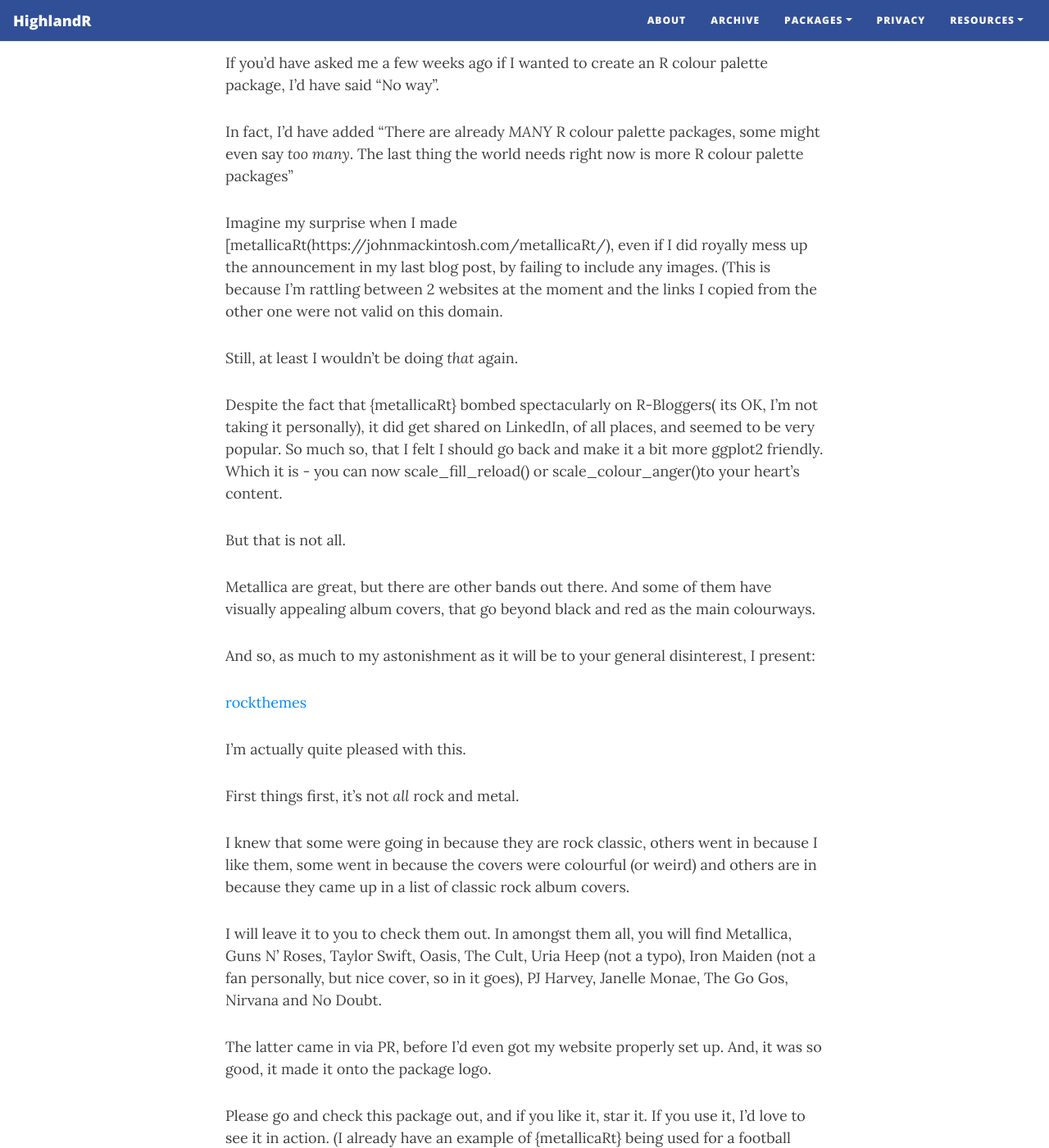
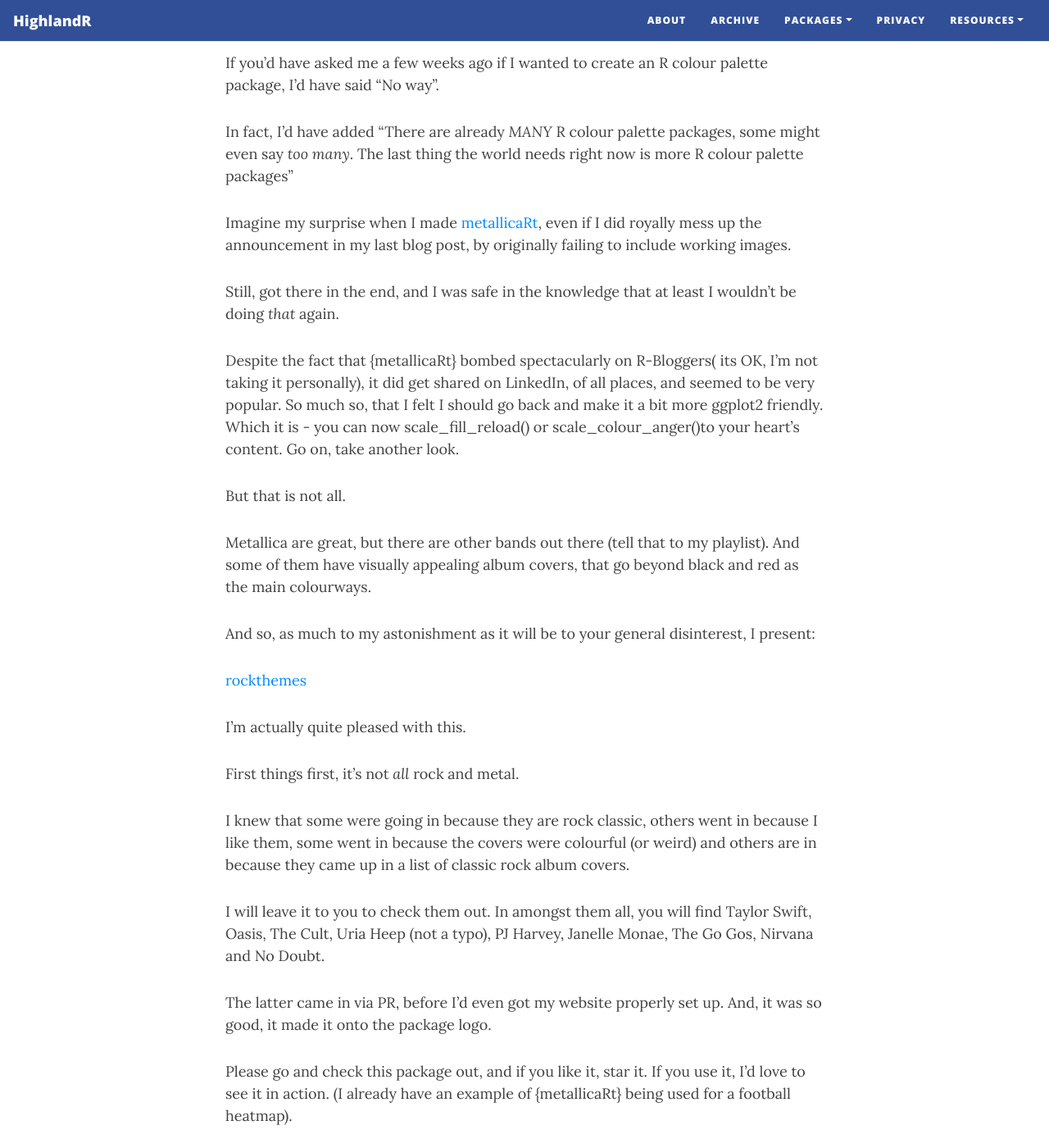
Before and after one commit to johnmackintosh/johnmackintosh.github.io, a Jekyll site: the page built from _posts/2020-10-18-rockthemes.md, in a window 1280 px wide and 1400 px high, scrolled down 217 px. Shown: the whole window at 82% size. Built offline with Jekyll 4.4.1, drawn with Linux system fonts in a browser that asks for light colours; nearby versions of some CDN libraries; some of the changed text lies outside the part shown.

Commit message:
Update 2020-10-18-rockthemes.md

```diff
--- a/_posts/2020-10-18-rockthemes.md
+++ b/_posts/2020-10-18-rockthemes.md
@@ -6,19 +6,18 @@
 "There are already *MANY* R colour palette packages, some might even say _too many_.
 The last thing the world needs right now is more R colour palette packages"
 
-Imagine my surprise when I made [metallicaRt(https://johnmackintosh.com/metallicaRt/), even if I did royally mess up the announcement in my last blog post, by failing to include any images.
-(This is because I'm rattling between 2 websites at the moment and the links I copied from the other one were not valid on this domain.
+Imagine my surprise when I made [metallicaRt](https://johnmackintosh.com/metallicaRt/), even if I did royally mess up the announcement in my last blog post, by originally failing to include working images.
 
-Still, at least I wouldn't be doing *that* again.
-
+Still, got there in the end, and I was safe in the knowledge that at least I wouldn't be doing *that* again.
 
 Despite the fact that {metallicaRt} bombed spectacularly on  R-Bloggers( its OK, I'm not taking it personally), it did get shared on LinkedIn, of all places, and seemed to be very popular. So much so, that I felt I should go back and make it a bit more ggplot2 friendly.
 Which it is -  you can now scale_fill_reload() or scale_colour_anger()to your heart's content.
+Go on, take another look.
 
 
 But that is not all.
 
-Metallica are great, but there are other bands out there.
+Metallica are great, but there are other bands out there (tell that to my playlist).
 And some of them have visually appealing album covers, that go beyond black and red as the main colourways.
 
 And so, as much to my astonishment as it will be to your general disinterest, I present:
@@ -32,7 +31,7 @@
 I knew that some were going in because they are rock classic, others went in because I like them, some went in because the covers were colourful (or weird) and others are in because they came up in a list of classic rock album covers.
 
 I will leave it to you to check them out.
-In amongst them all, you will find Metallica, Guns N' Roses, Taylor Swift, Oasis, The Cult, Uria Heep (not a typo), Iron Maiden (not a fan personally, but nice cover, so in it goes), PJ Harvey, Janelle Monae, The Go Gos, Nirvana and  No Doubt.
+In amongst them all, you will find Taylor Swift, Oasis, The Cult, Uria Heep (not a typo),  PJ Harvey, Janelle Monae, The Go Gos, Nirvana and  No Doubt.
 
 The latter came in via PR, before I'd even got my website properly set up.
 And, it was so good, it made it onto the package logo.
@@ -40,3 +39,14 @@
 
 Please go and check this package out, and if you like it, star it.
 If you use it,  I'd love to see it in action.  (I already have an example of {metallicaRt} being used for a football heatmap).
+
+
+Of course, it wasn't all just mucking about looking at album pictures and making palettes.
+I also managed to use github actions to run package checks, which I've done before, but what I really wanted was to automate the rendering of the readme, and the building of the package site.
+
+It's fair to say pkgdown site building and missing images drove me fairly demented over the last night or two, but I think it's all working now.
+Big fan of github actions once they are up and running.
+
+I will blog more about this, hopefully, but in the meantime, please check out the veritable cornucopia of visual delights* over on [rockthemes](https://johnmackintosh.com/rockthemes/)
+
+* It's possible I've overdone it there.
```
